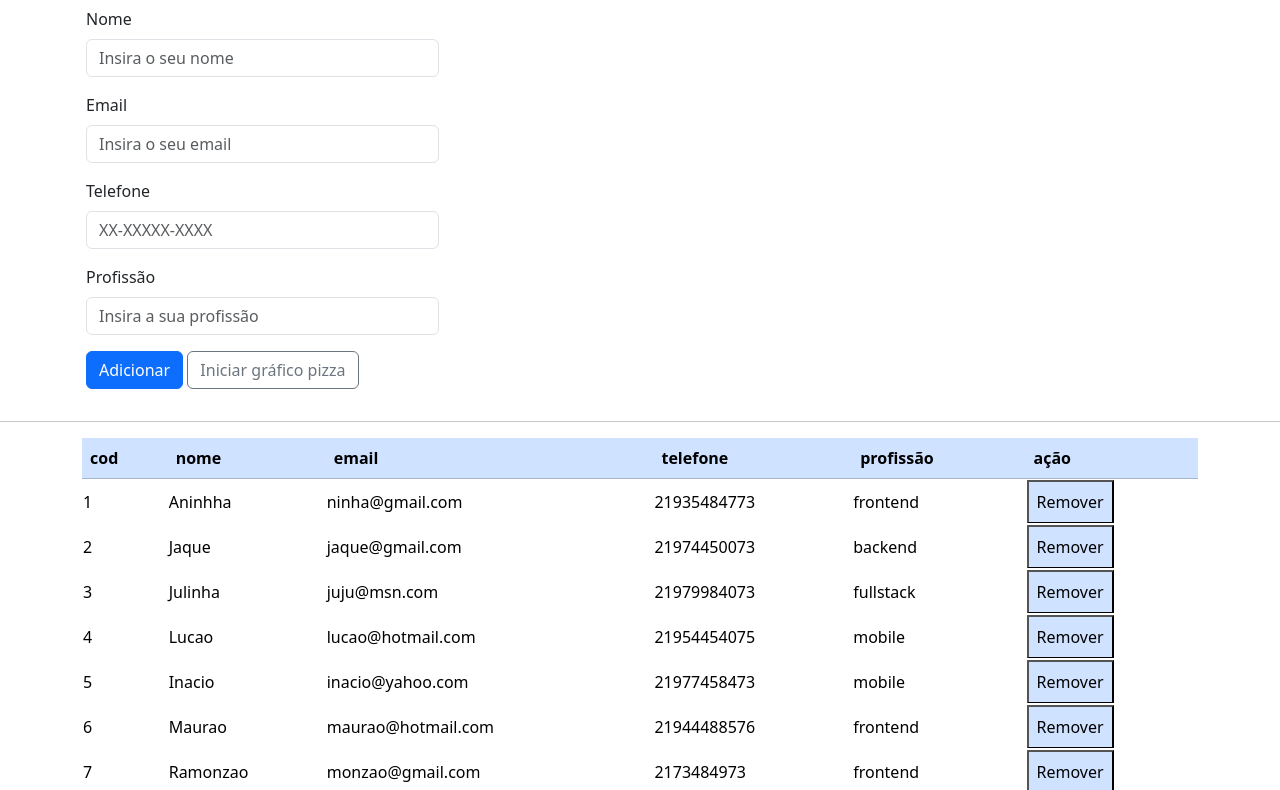
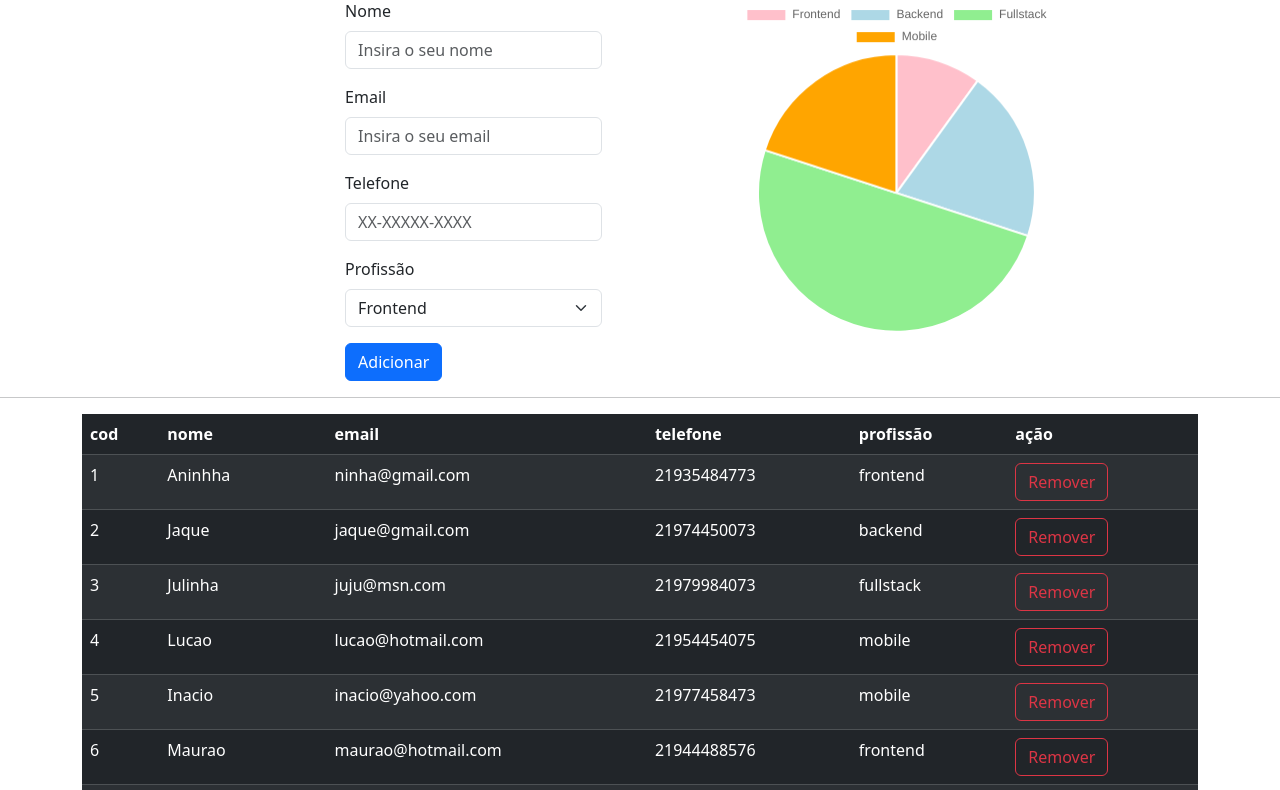
Before and after one commit to ART0015058/javascript, a plain HTML site: page index.html in a window 1280 px wide. Shown: the part 57-847 px from the top of the page. Drawn offline with nearby package versions, Linux system fonts and the light colour scheme.

Commit message:
update do javascript com criação de gráfico

```diff
--- a/css/main.css
+++ b/css/main.css
@@ -0,0 +1,16 @@
+.form-chart-container{
+    display: flex;
+    justify-content: center;
+
+}
+
+.form{
+    width: 40%;
+    display: flex;
+    justify-content: center;
+}
+
+.chart{
+    width: 26%;
+    display: flex;
+}
--- a/index.html
+++ b/index.html
@@ -8,77 +8,108 @@
     <link rel='stylesheet' type='text/css' media='screen' href='./css/main.css'>
     <script src='./js/main.js'></script>
     <link href="https://cdn.jsdelivr.net/npm/bootstrap@5.3.2/dist/css/bootstrap.min.css" rel="stylesheet" integrity="sha384-T3c6CoIi6uLrA9TneNEoa7RxnatzjcDSCmG1MXxSR1GAsXEV/Dwwykc2MPK8M2HN" crossorigin="anonymous">
+    <script src="https://cdn.jsdelivr.net/npm/chart.js"></script>
 </head>
 <body>
-    <header class="container">
-        <nav id="nav" class="navbar fixed-top bg-info-subtle border-bottom p-2">
+    <header>
+        <nav id="nav" class="navbar bg-dark" data-bs-theme="dark">
+            <div class="container-fluid">
              <a class="navbar-brand" href="#">Cadastro de alunos</a>
+             <button class="btn btn-primary" onclick="initPolarAreaChart()">
+                 Polar Area chart
+             </button>
+            </div>
         </nav>
     </header>
 
     <section id="table">
-        <div class="container mt-5 p-3">
+       <div class="form-chart-container">
+            <div class="form">
                 <form method="POST">
-
-            <div class="row mb-3">
-                <div class="col-4">
-                <label class="form-label"
-                    for="nome">Nome</label>
-                <input class="form-control"
+                    <div class="mb-3">
+                            <label
+                                class="form-label"
+                                for="nome">
+                                    Nome
+                            </label>
+                            <input
+                                class="form-control"
                                 id="nome"
                                 type="text"
                                 placeholder="Insira o seu nome"
-                    required>
+                                title="Nome completo"
+                                required
+                            >
                     </div>
-            </div>
-            <div class="row mb-3">
-                <div class="col-4">
-                <label class="form-label"
-                    for="email">Email</label>
-                <input class="form-control"
+                    <div class="mb-3">
+                            <label
+                                class="form-label"
+                                for="email">
+                                    Email
+                            </label>
+                            <input
+                                class="form-control"
                                 id="email"
                                 type="email"
                                 placeholder="Insira o seu email"
-                    required>
+                                title="Lembre de inserir um email válido"
+                                required
+                            >
                     </div>
-            </div>
-            <div class="row mb-3">
-                <div class="col-4">
-                <label class="form-label"
-                    for="telefone">Telefone</label>
+                    <div class="mb-3">
+                            <label
+                                class="form-label"
+                                for="telefone">
+                                Telefone
+                            </label>
                             <input class="form-control"
                                 id="telefone"
                                 name="telefone"
                                 type="tel"
                                 placeholder="XX-XXXXX-XXXX"
-                    title="Somente números"
+                                title="Insira o código da cidade e número"
                                 pattern="[0-9]{2}-[0-9]{5}-[0-9]{4}"
-                    required>
+                                required
+                            >
                     </div>
-            </div>
-            <div class="row mb-3">
-                <div class="col-4">
-                <label class="form-label"
-                    for="profissao">Profissão</label>
-                <input class="form-control"
+                    <div class="mb-3">
+                            <label
+                                class="form-label"
+                                for="profissao">
+                                    Profissão
+                            </label>
+                            <select id="profissao" class="form-select" aria-label="Seleção de profissão" required>
+                                <option value="frontend">Frontend</option>
+                                <option value="backend">Backend</option>
+                                <option value="fullstack">Fullstack</option>
+                                <option value="mobile">Mobile</option>
+                            </select>
+
+                            <!--<input
+                                class="form-control"
                                 id="profissao"
                                 type="text"
-                    placeholder="Insira a sua profissão"
-                    required>
-                </div>
+                                placeholder="Insira a sua ocupação"
+                                title="Insira sua última profissão"
+                                required
+                            >-->
                     </div>
 
                      <button type="button" onclick="adicionar()" class="btn btn-primary btn-hover">Adicionar</button>
 
-            <button type="submit" value="" class="btn btn-outline-secondary">Iniciar gráfico pizza</button>
+
 
                 </form>
             </div>
+            <div class="chart">
+                <canvas id="myChart"></canvas>
+            </div>
 
+        </div>
         <hr>
 
         <div class="container">
-        <table id="myTable" class="table table-primary table-striped table-hover">
+        <table id="myTable" class="table table-dark table-striped table-hover">
             <thead>
                 <tr id="0">
                     <th>cod</th>
@@ -89,7 +120,7 @@
                     <th>ação</th>
                 </tr>
             </thead>
-            <tbody>
+            <tbody id="tBody1">
 
             </tbody>
 
@@ -100,7 +131,7 @@
 
         <div class="container">
 
-        <table id="secondTable" class="table table-success table-striped-columns table-hover">
+        <table id="secondTable" class="table table-danger table-striped-columns table-hover">
             <thead>
                 <tr id="0">
                     <th>cod</th>
@@ -110,7 +141,7 @@
                     <th>marca</th>
                 </tr>
             </thead>
-            <tbody>
+            <tbody id="tBody2">
 
             </tbody>
 
--- a/js/main.js
+++ b/js/main.js
@@ -32,7 +32,7 @@ let produtos = [
 
 // carregar os dados do array na tabela
 window.onload = (event) => {
-    let tbody1 = document.querySelector("#myTable");
+    let tbody1 = document.querySelector("#tBody1");
 alunos.forEach((aluno, index) => {
     let tr = document.createElement("tr");
 
@@ -49,7 +49,9 @@ alunos.forEach((aluno, index) => {
     tdEmail.textContent = aluno.email;
     tdTelefone.textContent = aluno.telefone;
     tdProfissao.textContent = aluno.profissao;
-    tdBotao.innerHTML = `<button class="btn-remover" onclick="remover(this)">Remover</button>`
+    tdBotao.innerHTML = `<button class="btn btn-outline-danger btn-hover" onclick="remover(this)">Remover</button>`
+
+    tbody1.appendChild(tr);
 
     tr.appendChild(tdCod);
     tr.appendChild(tdNome);
@@ -58,12 +60,9 @@ alunos.forEach((aluno, index) => {
     tr.appendChild(tdProfissao);
     tr.appendChild(tdBotao);
 
-
-    tbody1.appendChild(tr);
-
 });
 
-let tbody2 = document.querySelector("#secondTable");
+let tbody2 = document.querySelector("#tBody2");
     produtos.forEach((produto, index) => {
         let tr = document.createElement("tr");
 
@@ -80,14 +79,17 @@ let tbody2 = document.querySelector("#secondTable");
         tdPreco.textContent = produto.preco;
         tdMarca.textContent = produto.marca;
 
+        tbody2.appendChild(tr);
+
         tr.appendChild(tdCode);
         tr.appendChild(tdName);
         tr.appendChild(tdCategoria);
         tr.appendChild(tdPreco);
         tr.appendChild(tdMarca);
 
-        tbody2.appendChild(tr);
     })
+
+    initPieChart();
 
 }
 
@@ -140,7 +142,68 @@ function adicionar () {
     document.getElementById(`telefone`).value = " ";
     document.getElementById(`profissao`).value = " ";
 
+
+
     //Para não recarregar a página
-    return false
+    return false;
+}
+
+//Criar o gráfico
+
+const initPieChart = () => {
+        const ctx = document.getElementById("myChart");
+        const data = {
+            labels: ['Frontend', 'Backend', 'Fullstack', 'Mobile'],
+            datasets: [
+                {
+                    label: 'Quantidade',
+                    data: [10,20,50,20],
+                    backgroundColor: ['pink', 'lightblue', 'lightgreen', 'orange'],
+
+                }
+            ]
+        }
+        const pieChart = new Chart(
+            ctx,
+            {
+                type: 'pie',
+                data: data
+            }
+        );
+}
+
+//Criar outro gráfico
+
+const initPolarAreaChart = () => {
+    removerChart();
+    const ctx = document.getElementById("myChart");
+    const data = {
+        labels: ['Frontend', 'Backend', 'Fullstack', 'Mobile'],
+        datasets: [{
+            label: 'Quantidade',
+            data: [18,16,12,14],
+            backgroundColor: ['pink', 'lightblue', 'lightgreen', 'orange'],
+            hoverOffset: 5,
+
+        }],
+    };
+    const polarAreaChart = new Chart(
+        ctx,
+        {
+            type:'polarArea',
+            data: data
+        }
+
+    )
 
 }
+
+//Remover gráfico
+
+const removerChart = () => {
+    const divChart = document.querySelector('.chart');
+    document.getElementById("myChart").remove();
+    const myChart = document.createElement("canvas");
+    myChart.id = "myChart";
+    divChart.appendChild(myChart);
+}
```
Lines whose indentation alone changed are shown as unchanged.
